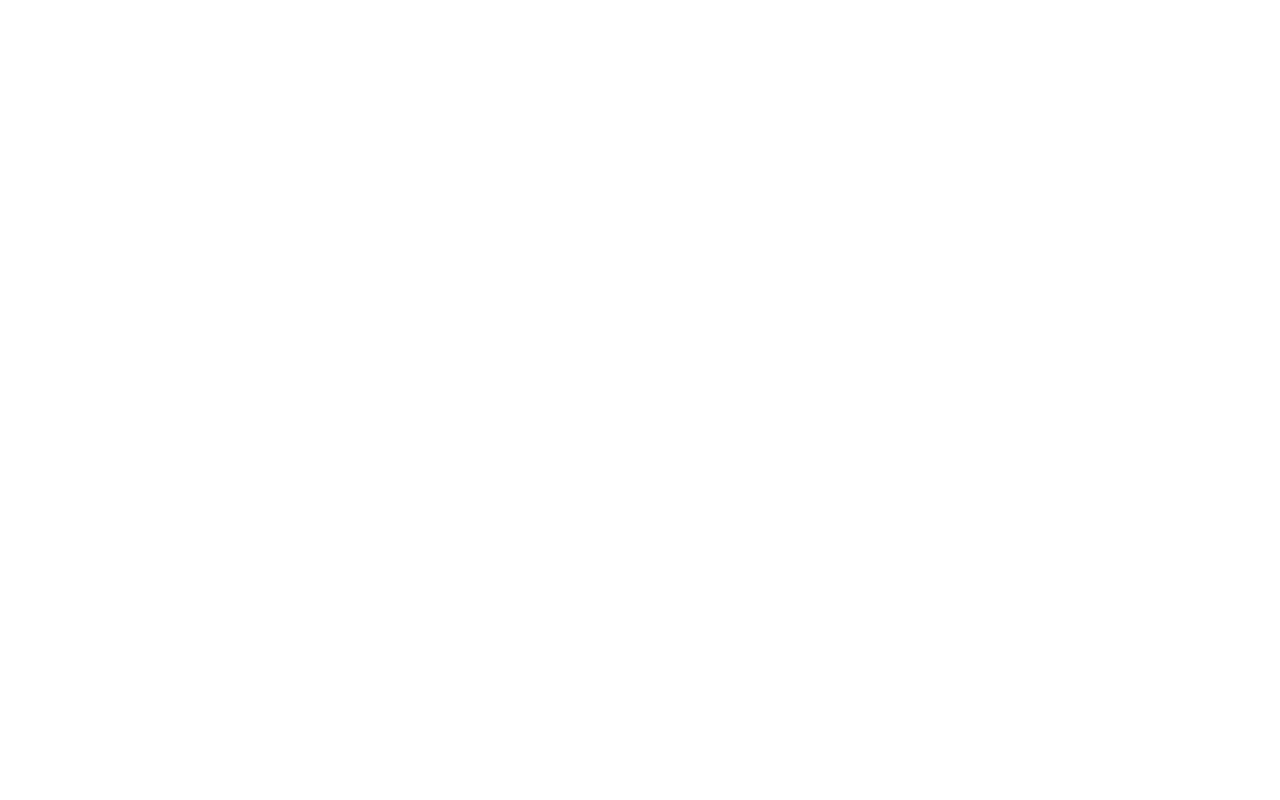
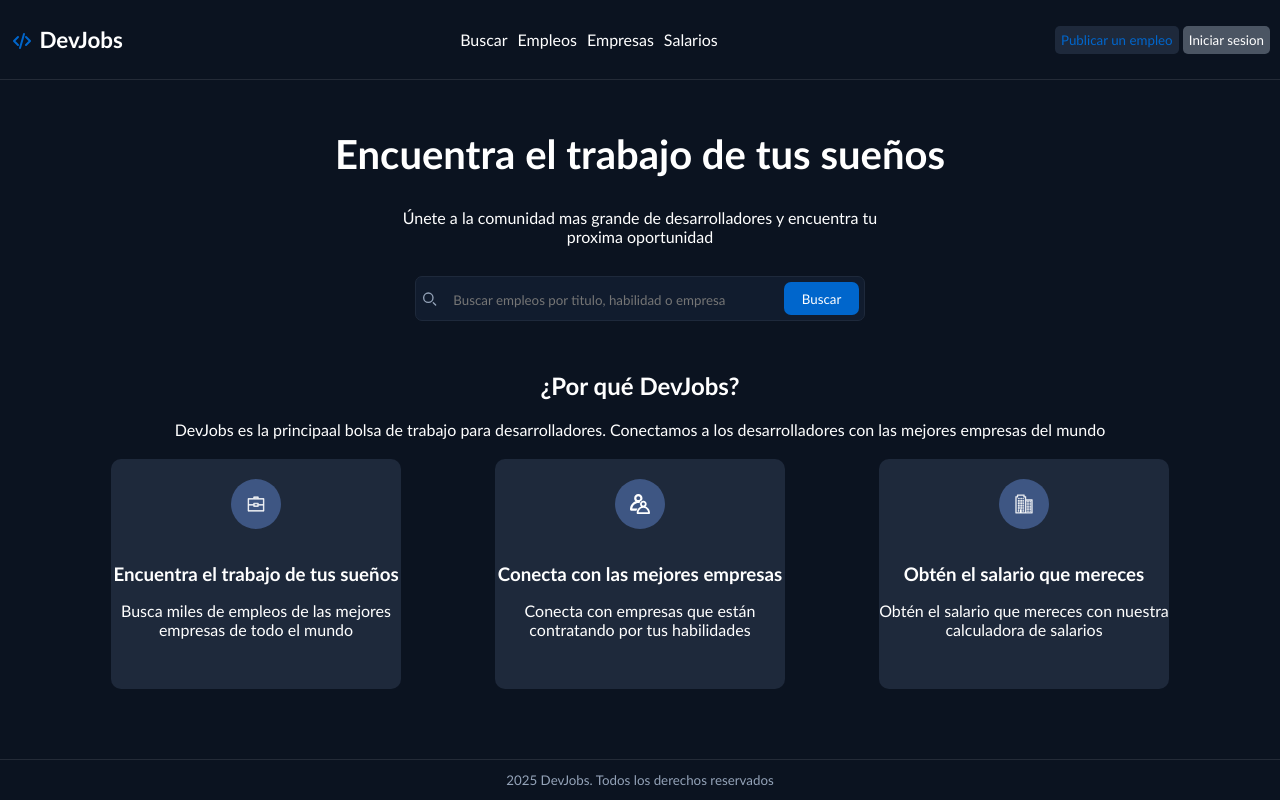
Before and after one commit to IngFabri/jscamp-midu, a plain HTML site: page html-css-js-jscamp/index.html in a window 1280 px wide. Drawn offline with Linux system fonts and the light colour scheme.

Commit message:
finalizar estilado basico pagina principal

```diff
--- a/html-css-js-jscamp/index.css
+++ b/html-css-js-jscamp/index.css
@@ -34,6 +34,7 @@
         font-size: 1.4em;
         svg{
             vertical-align:bottom;
+            color: var(--bg-button);
         }
     }
 
@@ -41,6 +42,11 @@
         list-style: none;
         display: flex;
         gap: 10px;
+
+        a{
+            text-decoration: none;
+            color: inherit;
+        }
     }
 
     button{
@@ -49,6 +55,11 @@
         border: none;
         border-radius: 5px;
         color: inherit;
+    }
+
+    button:first-child{
+        background-color: var(--border-input);
+        color: var(--bg-button);
     }
 }
 
@@ -64,35 +75,77 @@
 
     div:first-child{
         text-align: center;
+        display: flex;
+        flex-direction: column;
+        align-items: center;
+        gap: 30px;
 
         h2{
             font-size: 2.5em;
         }
 
         p{
-            font-size: 1.2em;
+            font-size: 1em;
+            width: 80%;
         }
 
         form{
-            vertical-align: middle;
-            height: 20px;
-            width: 500px;
+            border: 1px solid var(--border-input);
+            background-color: var(--bg-card);
+            display: flex;
+            justify-content: center;
+            height: 45px;
+            width: 450px;
+            gap: 15px;
+            border-radius: 7px;
+            padding: 5px;
+            margin-bottom: 50px;
+
             svg{
-                vertical-align: middle;
-                width: 0;
-                background-color: var(--border-input);
+                height: 1em;
+                margin: auto;
+                color: var(--text-muted);
+            }
+
+            button{
+                background-color: var(--bg-button);
+                color: var(--text-primary);
+                padding: 5px;
+                border: none;
+                border-radius: 7px;
+                vertical-align:baseline;
+                width: 100px;
+
             }
 
             input{
-                height: 100%;
-                width: 80%;
-            }
+                background-color: inherit;
+                border: none;
+                color: inherit;
+                height: 90%;
+                width: 100%;
+                margin-top: auto;
 
-            button{
-                height: 100%;
-                width: 15%;
+                &:focus{
+                    outline: none;
+                }
             }
         }
+    }
+
+    #main-container{
+        display: flex;
+        width: 90%;
+        justify-content: space-around;
+    }
+
+    div:nth-child(2){
+        width: 100%;
+        display: flex;
+        flex-direction: column;
+        align-items: center;
+        text-align: center;
+        gap: 20px;
     }
 }
 
--- a/html-css-js-jscamp/index.html
+++ b/html-css-js-jscamp/index.html
@@ -0,0 +1,60 @@
+<!DOCTYPE html>
+<html lang="en">
+<head>
+    <meta charset="UTF-8">
+    <meta name="viewport" content="width=device-width, initial-scale=1.0">
+    <title>DevJobs</title>
+    <link rel="stylesheet" href="index.css">
+    <script type="module" src="main.js"></script>
+</head>
+<body>
+    <header>
+        <nav>
+            <h1>
+                <svg class="w-6 h-6 text-gray-800 dark:text-white" aria-hidden="true" xmlns="http://www.w3.org/2000/svg" width="24" height="24" fill="none" viewBox="0 0 24 24">
+                <path stroke="currentColor" stroke-linecap="round" stroke-linejoin="round" stroke-width="2" d="m8 8-4 4 4 4m8 0 4-4-4-4m-2-3-4 14"/>
+                </svg>
+                DevJobs
+            </h1>
+            <ul>
+                <li><a href="">Buscar</a></li>
+                <li><a href="">Empleos</a></li>
+                <li><a href="">Empresas</a></li>
+                <li><a href="">Salarios</a></li>
+            </ul>
+            <div>
+                <button>Publicar un empleo</button>
+                <button>Iniciar sesion</button>
+            </div>
+        </nav>
+    </header>
+    <main>
+        <div>
+            <h2>Encuentra el trabajo de tus sueños</h2>
+            <p>Únete a la comunidad mas grande de desarrolladores y encuentra tu proxima oportunidad</p>
+            <form action="">
+                <svg class="w-6 h-6 text-gray-800 dark:text-white" aria-hidden="true" xmlns="http://www.w3.org/2000/svg" width="24" height="24" fill="none" viewBox="0 0 24 24">
+                <path stroke="currentColor" stroke-linecap="round" stroke-width="2" d="m21 21-3.5-3.5M17 10a7 7 0 1 1-14 0 7 7 0 0 1 14 0Z"/>
+                </svg>
+                <input type="text" placeholder="Buscar empleos por titulo, habilidad o empresa">
+                <button>Buscar</button>
+            </form>
+        </div>
+        <div>
+            <h2>¿Por qué DevJobs?</h2>
+            <p>DevJobs es la principaal bolsa de trabajo para desarrolladores. Conectamos a los desarrolladores con las mejores empresas del mundo</p>
+            <div id="main-container">
+                <main-card img="./portfolio.svg" titulo="Encuentra el trabajo de tus sueños" descripcion="Busca miles de empleos de las mejores empresas de todo el mundo"></main-card>
+                <main-card img="./people.svg" titulo="Conecta con las mejores empresas" descripcion="Conecta con empresas que están contratando por tus habilidades"></main-card>
+                <main-card img="company.svg" titulo="Obtén el salario que mereces" descripcion="Obtén el salario que mereces con nuestra calculadora de salarios"></main-card>
+
+</svg>
+
+            </div>
+        </div>
+    </main>
+    <footer>
+        <small>2025 DevJobs. Todos los derechos reservados</small>
+    </footer>
+</body>
+</html>
--- /dev/null
+++ b/html-css-js-jscamp/main-card.js
@@ -0,0 +1,65 @@
+export class MainCard extends HTMLElement{
+
+    constructor(){
+        super()
+        this.attachShadow({ mode: 'open' })
+    }
+
+    render(){
+
+        const imagen = this.getAttribute("img")
+        const titulo = this.getAttribute("titulo")
+        const descripcion = this.getAttribute("descripcion")
+
+        this.shadowRoot.innerHTML = `
+            <style>
+                :host{
+                    background-color: #1e293b;
+                    border-radius: 10px;
+                    width: 290px;
+                    height: 230px;
+                    display: flex;
+                    flex-direction: column;
+                    align-items: center;
+                    justify-content: center;
+                    position: relative;
+                }
+
+                div{
+                    padding: px;
+                    position: absolute;
+                    top:20px;
+                    background-color: #3e5683;
+                    width: 50px;
+                    height: 50px;
+                    border-radius: 99999px;
+                    display:flex;
+                    align-items: center;
+                    justify-content: center
+                }
+                img{
+                    top: 10px;
+                    height: 20px;
+                    width: 20px;
+                }
+
+                h3{
+                    margin: 0;
+                    margin-top: 70px;
+
+                }
+            </style>
+            <div>
+                <img src="${imagen}"/>
+            </div>
+            <h3>${titulo}</h3>
+            <p>${descripcion}</p>
+        `
+    }
+
+    connectedCallback(){
+        this.render()
+    }
+}
+
+customElements.define("main-card",MainCard)
--- a/html-css-js-jscamp/main.js
+++ b/html-css-js-jscamp/main.js
@@ -0,0 +1 @@
+import {MainCard} from "./main-card.js"
```
Also changed, not shown: html-css-js-jscamp/company.svg (added), html-css-js-jscamp/people.svg (added), html-css-js-jscamp/portfolio.svg (added).
